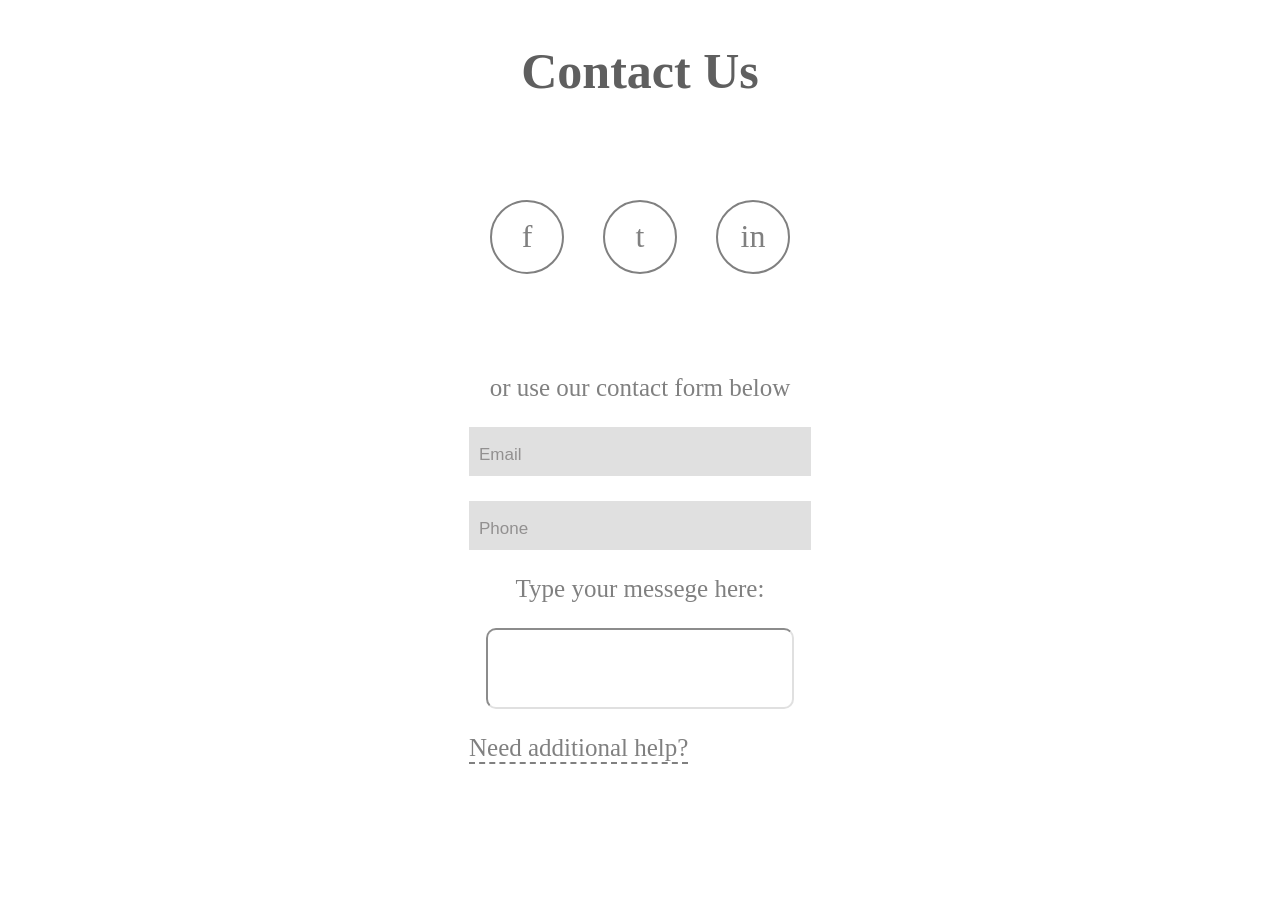
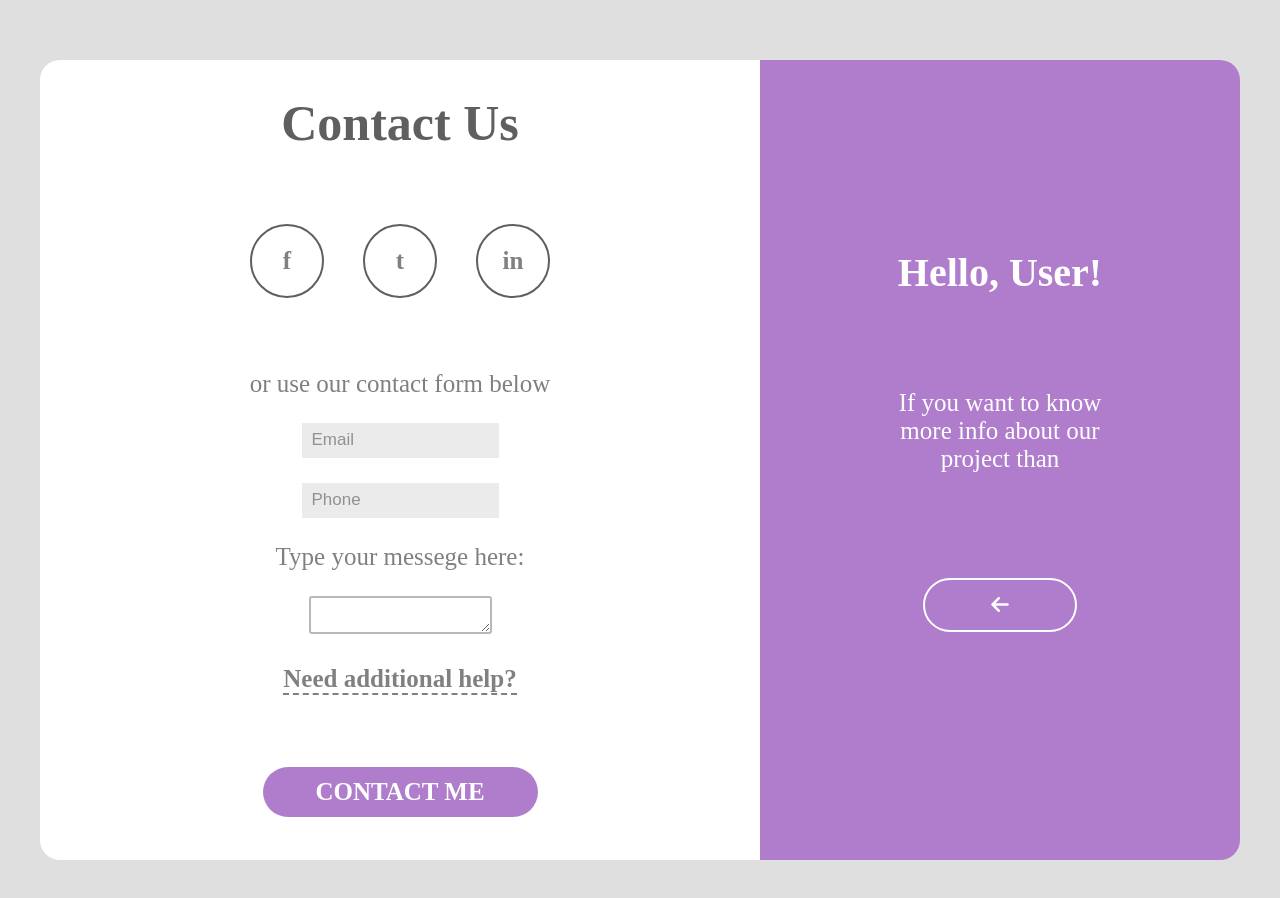
Before and after one commit to Irene56/Lesson12, a plain HTML site: page index.html in a window 1280 px wide. Before the commit the page ends 800 px from the top, so only its background shows below. Drawn offline with Linux system fonts and the light colour scheme.

Commit message:
Add files via upload

```diff
--- a/css/style.css
+++ b/css/style.css
@@ -1,47 +1,67 @@
-*{
-    color: gray;
-    font-size: 25px;
-    text-align: center;
+body{
+    background-color: rgb(224, 223, 223);
 }
 h1{
     color: rgb(95, 95, 95);
     font-size: 50px;
 }
 .main{
+    margin: 7.5vh auto;
+    width: 1200px;
+    height: 800px;
+    font-size: 25px;
+    text-align: center;
     display: flex;
     justify-content: center;
+    align-items: center;
 }
 .left{
-    max-width: 1200px;
+    border-top-left-radius: 20px;
+    border-bottom-left-radius: 20px;
+    background-color: white;
+    color: gray;
+    width: 60vw;
+    height: 800px;
 }
 .top{
     display: flex;
     justify-content: center;
-    margin: 100px auto;
+    margin: 10% auto;
 }
 .top1{
     width: 300px;
     display: flex;
     justify-content: space-between;
 }
+a{
+    font-weight: bold;
+    text-decoration: none;
+    color: gray;
+}
+.cont:hover{
+    background-color: rgb(95, 95, 95);
+    color: white;
+}
 .cont{
-    font-size: xx-large;
     width: 70px;
     height: 70px;
     border-width: 2px;
     border-style: solid;
-    border-color: gray;
+    border-color: rgb(95, 95, 95);
     border-radius: 50%;
     display: flex;
     justify-content: center;
     align-items: center;
 }
 .inform{
-    background-color: rgb(224, 224, 224);
+    background-color: rgb(235, 235, 235);
     padding: 10px;
     border: none;
     display: flex;
     flex-direction: column;
+    justify-content: center;
+    align-items: center;
+    margin: auto;
 }
 input::placeholder{
     text-align: left;
@@ -49,17 +69,83 @@ input::placeholder{
     color: rgb(146, 144, 144);
 }
 .mes{
-    width: 300px;
-    height: 75px;
-    border-radius: 10px;
-    border-color: rgb(224, 224, 224);
+    border-radius: 3px;
+    border-color: rgb(184, 184, 184);
     border-width: 2px;
 }
-a{
-    text-decoration: none;
+.ahelp{
+    color: gray;
 }
 .help{
+    display: flex;
+    justify-content: center;
+    margin: auto;
     text-align: center;
     border-bottom: 2px gray dashed;
     width: max-content;
 }
+.btn{
+    border-radius: 40px;
+    margin: 10% auto;
+    height: 50px;
+    width: 275px;
+    display: flex;
+    justify-content: center;
+    align-items: center;
+    background-color: rgb(175, 125, 204);
+}
+.acont{
+    color: white;
+    text-decoration: none;
+}
+.acont::placeholder{
+    -webkit-box-shadow: 0px 0px 10px 2px rgba(0,0,0,0.36);
+  box-shadow: 0px 0px 10px 2px rgba(0,0,0,0.36);
+}
+.right{
+    border-top-right-radius: 20px;
+    border-bottom-right-radius: 20px;
+    background-color: rgb(175, 125, 204);
+    width: 40vw;
+    height: 800px;
+    display: flex;
+    flex-direction: column;
+    justify-content: center;
+    align-items: center;
+    text-align: center;
+    color: white;
+}
+.right_text{
+    width: 20vw;
+    height: min-content;
+}
+.strong{
+    font-size: 40px;
+    font-weight: bold;
+}
+.right p{
+    flex-wrap: wrap;
+}
+.btn_arrow{
+    height: 50px;
+    width: 150px;
+    border-radius: 40px;
+    border-color: white;
+    border-width: 2px;
+    border-style: solid;
+    margin: 80px auto;
+    display: flex;
+    justify-content: center;
+    align-items: center;
+    text-align: center;
+}
+.btn_arrow a{
+    text-decoration: none;
+    color: white;
+}
+.btn_arrow span{
+    display: flex;
+    justify-content: center;
+    align-items: center;
+    font-size: 20px;
+}
--- a/index.html
+++ b/index.html
@@ -1,11 +1,9 @@
 <!DOCTYPE html>
 <html lang="en">
 <head>
-    <meta charset="UTF-8">
-    <meta http-equiv="X-UA-Compatible" content="IE=edge">
-    <meta name="viewport" content="width=, initial-scale=1.0">
-    <title>Document</title>
+    <title>Form</title>
     <link rel="stylesheet" href="./css/style.css">
+    <script src="https://use.fontawesome.com/54f4a433cb.js"></script>
 </head>
 <body>
     <div class="main">
@@ -13,14 +11,14 @@
             <h1>Contact Us</h1>
             <div class="top">
                 <section class="top1">
-                    <div class="cont">f</div>
-                    <div class="cont">t</div>
-                    <div class="cont">in</div>
+                    <a href="#"><div class="cont">f</div></a>
+                    <a href="#"><div class="cont">t</div></a>
+                    <a href="#"><div class="cont">in</div></a>
                 </section>
             </div>
             <div>
                 <p>or use our contact form below</p>
-                <form >
+                <form>
                     <p><input class="inform" type="email" name="email" value="" placeholder="Email"></p>
                     <p><input class="inform" type="tel" name="tel" value="" placeholder="Phone"></p>
                 </form>
@@ -28,15 +26,27 @@
             <div>
                 <p>Type your messege here:</p>
                 <form>
-                    <p><input class="mes" type="text" name="messege"></p>
+                    <p><textarea class="mes" name="messege"></textarea></p>
                 </form>
             </div>
             <div class="help">
-                <a href="#">Need additional help?</a>
+                <a class="ahelp" href="#">Need additional help?</a>
+            </div>
+            <div class="btn">
+                <a class="acont" href="#">CONTACT ME</a>
             </div>
         </div>
         <div class="right">
-
+            <div class="right_text">
+                <p class="strong">Hello, User!</p>
+                <br>
+                <p>If you want to know more info about our project than</p>
+            </div>
+            <div class="btn_div">
+                <div class="btn_arrow">
+                    <a href="#"><span><i class="fa fa-arrow-left" aria-hidden="true"></i></span></a>
+                </div>
+            </div>
         </div>
     </div>
 </body>
```
Also changed, not shown: макет/photo_2021-12-10_13-50-52.jpg (added).
